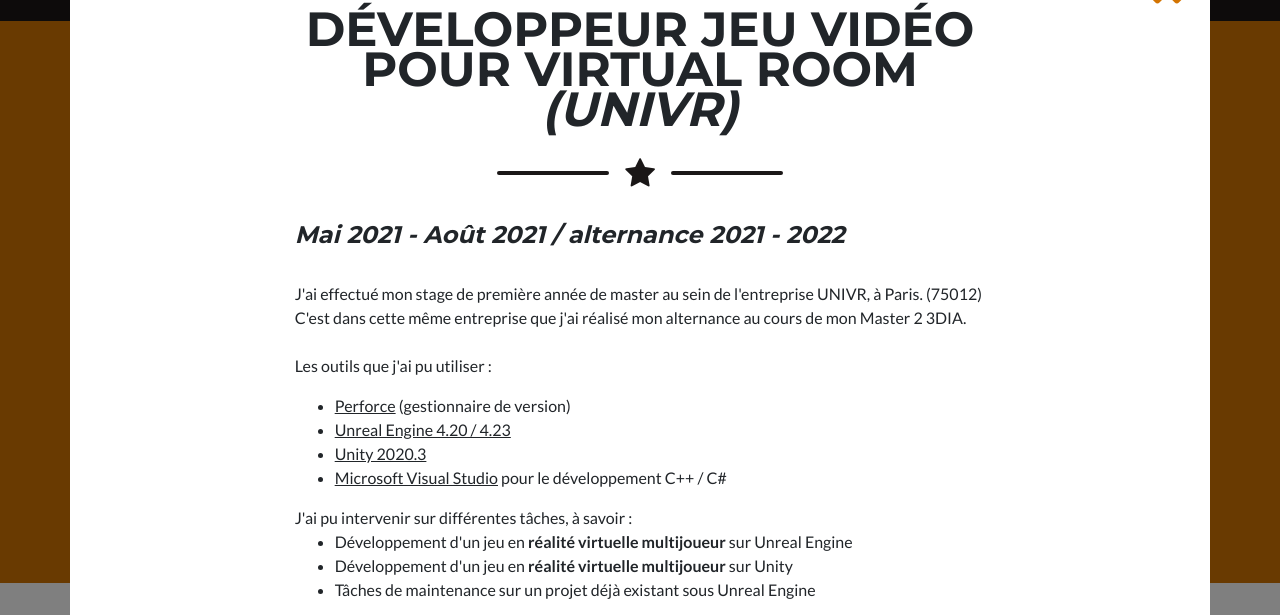
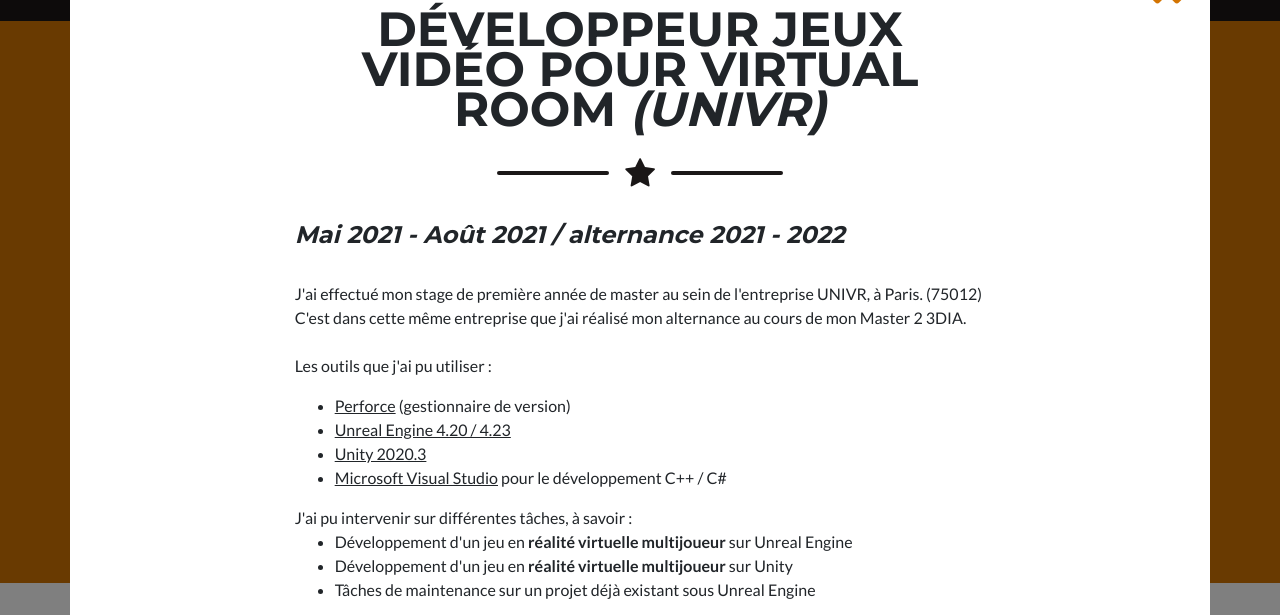
Before and after one commit to maxence-vanhaezebroeke/maxence-vanhaezebroeke.github.io, a plain HTML site: page index.html in a window 1280 px wide. Both pictures are taken after a click on the element 640 px from the left and 1880 px from the top of the page. Shown: the part 1563-2178 px from the top of the page. Drawn offline with nearby package versions, Linux system fonts and the light colour scheme.

Commit message:
Same fix as previous

```diff
--- a/index.html
+++ b/index.html
@@ -845,7 +845,7 @@
                             <div class="col-lg-8">
                                 <!-- Portfolio Modal - Title-->
                                 <h3 class="portfolio-modal-title text-uppercase mb-0 text-center"
-                                    id="experience-univr-label">Développeur jeu vidéo pour Virtual Room <i>(UNIVR)</i>
+                                    id="experience-univr-label">Développeur jeux vidéo pour Virtual Room <i>(UNIVR)</i>
                                 </h3>
                                 <!-- Icon Divider-->
                                 <div class="divider-custom">
```
